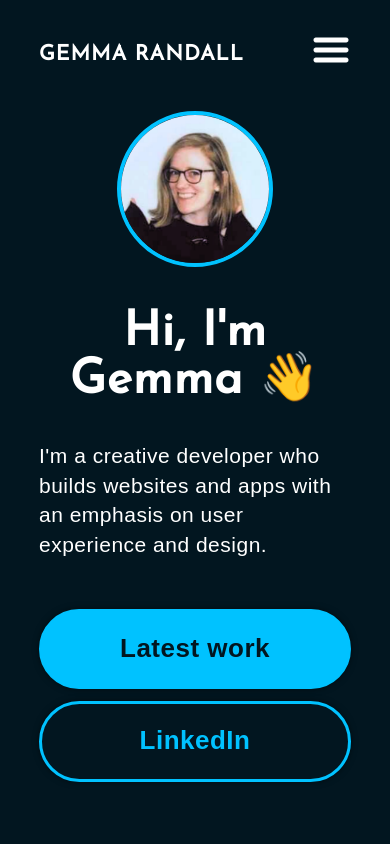
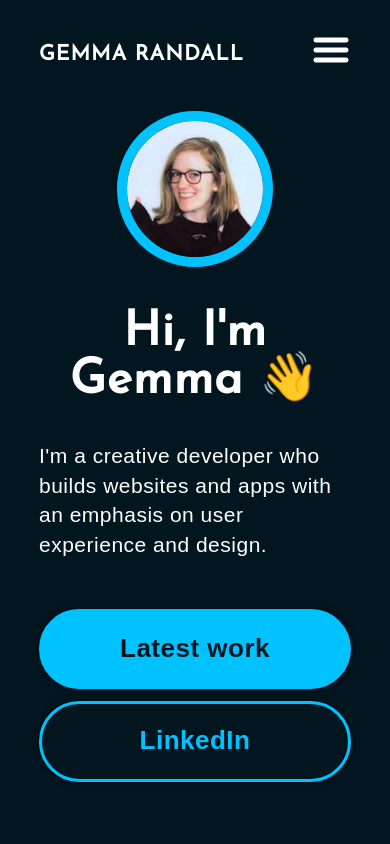
Before and after one commit to GemboJones/my-react-portfolio, a React (Vite) app: page / in a window 390 px wide. Shown: the top 844 px of the page. Built offline with nearby package versions, Linux system fonts and the light colour scheme; a web font is replaced by a local one.

Commit message:
updates hero styling

```diff
--- a/src/Components/Hero/Hero.module.css
+++ b/src/Components/Hero/Hero.module.css
@@ -85,7 +85,7 @@
 .heroImg {
   width: 35%;
   border-radius: 50%;
-  border: solid 10px var(--color-primary);
+  border: solid 20px var(--color-primary);
   margin: 56px;
 }
 
@@ -102,7 +102,7 @@
 
   .heroImg {
   width: 50%;
-  border: solid 4px var(--color-primary);
+  border: solid 10px var(--color-primary);
   margin-top: 18px;
   margin-bottom: 0px;
 }
```
